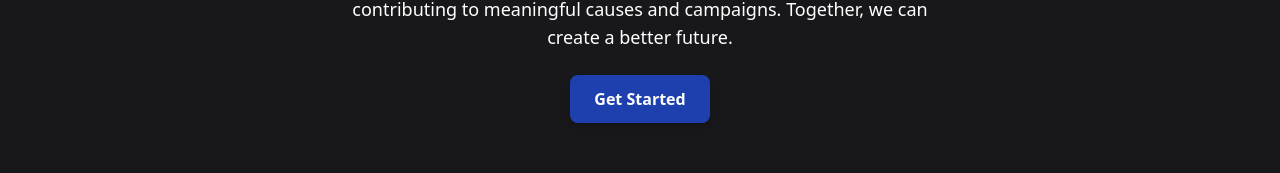
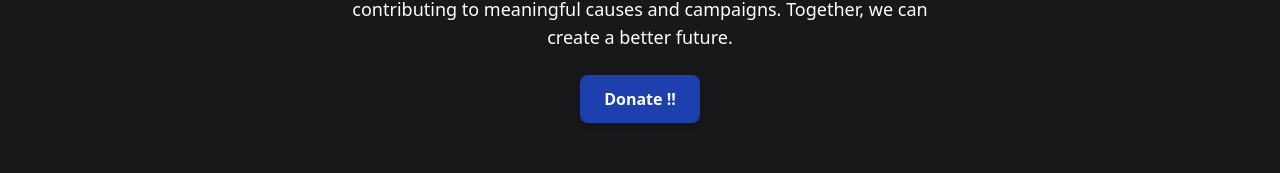
Before and after one commit to amitver01/DANMITRA, a React (Vite) app: page / in a window 1280 px wide. Shown: the part 331-504 px from the top of the page. Built offline with nearby package versions, Linux system fonts and the light colour scheme.

Commit message:
Initial commit of frontend code

```diff
--- a/src/components/pages/Home.jsx
+++ b/src/components/pages/Home.jsx
@@ -10,7 +10,7 @@ const Home = () => {
           Join us in making a difference. Dānamitra is your platform for contributing to meaningful causes and campaigns. Together, we can create a better future.
         </p>
         <button className="bg-blue-800 hover:bg-blue-700 text-white font-bold py-3 px-6 rounded-lg shadow-md">
-          Get Started
+          Donate !!
         </button>
       </div>
       <div className="mt-12 grid grid-cols-1 md:grid-cols-3 gap-8 max-w-6xl mx-auto px-4">
```
